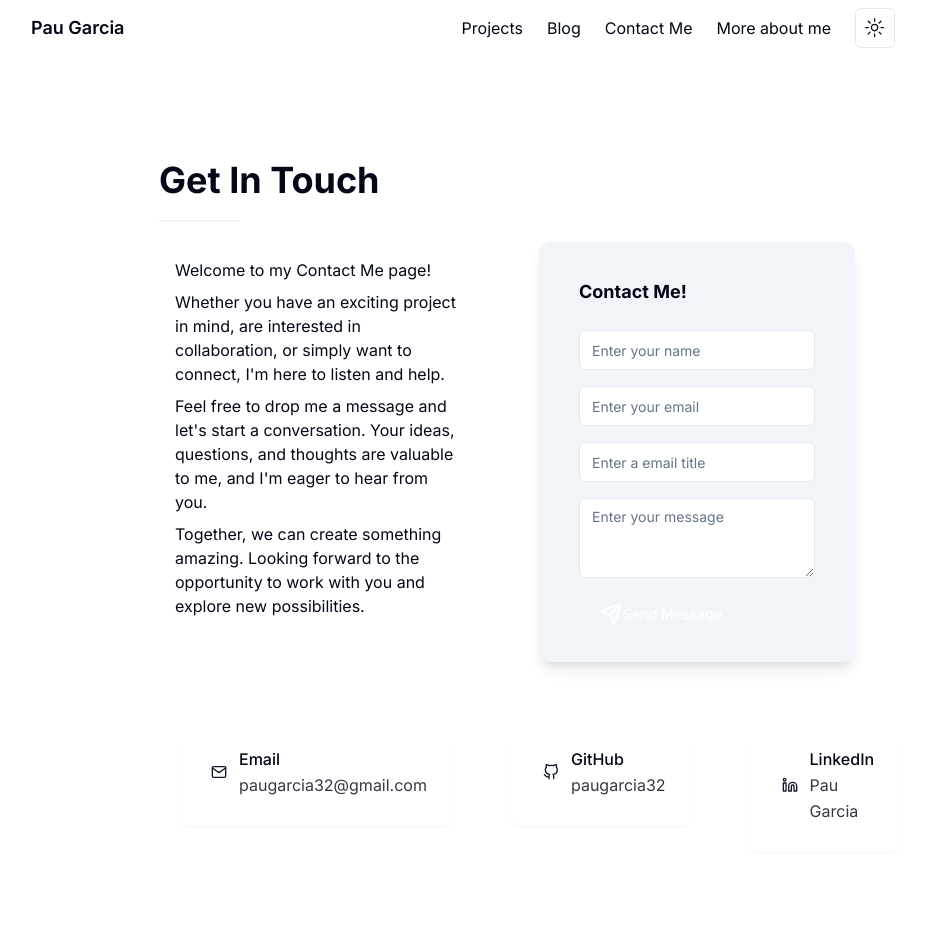
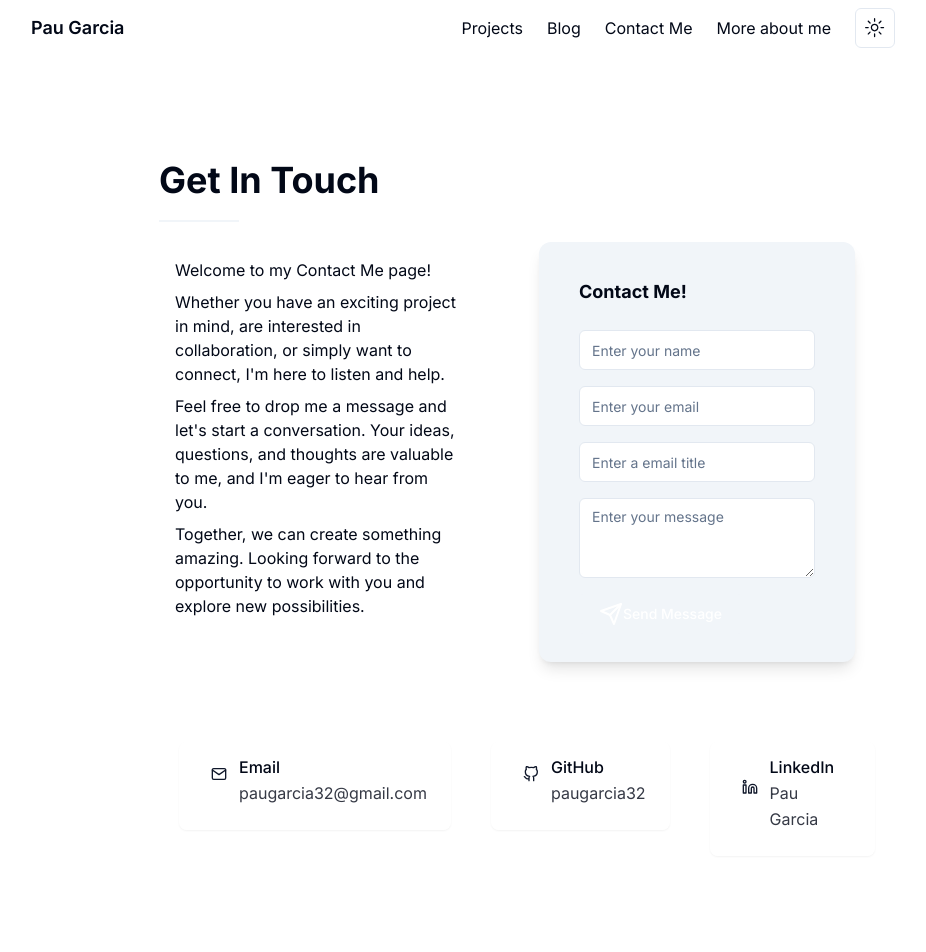
Before and after one commit to paugarcia32/paugarcia.dev, a Next.js app: page /contact in a window 1280 px wide. Shown: the top 952 px of the page, without its empty margins (177-1103 px from the left). Built offline with nearby package versions, Linux system fonts and the light colour scheme.

Commit message:
contact page

```diff
--- a/src/app/contact/page.tsx
+++ b/src/app/contact/page.tsx
@@ -1,9 +1,9 @@
 // pages/contact.tsx
 
 /* eslint-disable react/no-unescaped-entities */
-import React from 'react';
-import ContactForm from '@/components/contact-form';
-import ContactCardBuilder from '@/components/ContactCardBuilder';
+import React from "react";
+import ContactForm from "@/components/contact-form";
+import ContactCardBuilder from "@/components/ContactCardBuilder";
 import { Divider } from "@/components/Divider";
 
 export default function Contact() {
@@ -11,17 +11,24 @@ export default function Contact() {
     <div className="w-screen max-w-4xl m-0 mx-auto leading-relaxed p-2.5 md:p-10 lg:p-20">
       <h1 className="text-4xl font-bold mb-5 font-title">Get In Touch</h1>
       <Divider />
-      <div className="flex flex-col md:flex-row gap-5 mb-5 w-full">
+      <div className="flex flex-col md:flex-row gap-5 mb-5 w-full ">
         <div className="md:mt-4 mx-4">
-          <p className="font-body text-base mb-2">Welcome to my Contact Me page!</p>
           <p className="font-body text-base mb-2">
-            Whether you have an exciting project in mind, are interested in collaboration, or simply want to connect, I'm here to listen and help.
+            Welcome to my Contact Me page!
           </p>
           <p className="font-body text-base mb-2">
-            Feel free to drop me a message and let's start a conversation. Your ideas, questions, and thoughts are valuable to me, and I'm eager to hear from you.
+            Whether you have an exciting project in mind, are interested in
+            collaboration, or simply want to connect, I'm here to listen and
+            help.
           </p>
           <p className="font-body text-base mb-2">
-            Together, we can create something amazing. Looking forward to the opportunity to work with you and explore new possibilities.
+            Feel free to drop me a message and let's start a conversation. Your
+            ideas, questions, and thoughts are valuable to me, and I'm eager to
+            hear from you.
+          </p>
+          <p className="font-body text-base mb-2">
+            Together, we can create something amazing. Looking forward to the
+            opportunity to work with you and explore new possibilities.
           </p>
         </div>
         <ContactForm />
--- a/src/components/ContactCardBuilder.tsx
+++ b/src/components/ContactCardBuilder.tsx
@@ -1,7 +1,7 @@
 // components/ContactCardBuilder.tsx
 
-import React from 'react';
-import { ContactCard } from './cards';
+import React from "react";
+import { ContactCard } from "./cards";
 import { FiMail, FiGithub, FiLinkedin } from "react-icons/fi";
 
 const contactInfo = [
@@ -9,27 +9,33 @@ const contactInfo = [
     icon: <FiMail />,
     site: "Email",
     username: "paugarcia32@gmail.com",
-    link: "mailto:paugarcia32@gmail.com"
+    link: "mailto:paugarcia32@gmail.com",
   },
   {
     icon: <FiGithub />,
     site: "GitHub",
     username: "paugarcia32",
-    link: "https://github.com/paugarcia32"
+    link: "https://github.com/paugarcia32",
   },
   {
     icon: <FiLinkedin />,
     site: "LinkedIn",
     username: "Pau Garcia",
-    link: "https://www.linkedin.com/in/pau-garcia-513817287/"
-  }
+    link: "https://www.linkedin.com/in/paugarcia32/",
+  },
 ];
 
 const ContactCardBuilder: React.FC = () => {
   return (
-    <div className="flex flex-col md:flex-row gap-5 my-20">
+    <div className="flex flex-col md:flex-row g-2 my-20">
       {contactInfo.map((info, index) => (
-        <ContactCard key={index} icon={info.icon} site={info.site} username={info.username} link={info.link} />
+        <ContactCard
+          key={index}
+          icon={info.icon}
+          site={info.site}
+          username={info.username}
+          link={info.link}
+        />
       ))}
     </div>
   );
--- a/src/components/cards.tsx
+++ b/src/components/cards.tsx
@@ -246,14 +246,14 @@ export const ContactCard: React.FC<ContactCardProps> = ({
   link,
 }) => {
   const CardContentElement = (
-    <Card className="border-none bg-background/60 dark:bg-default-100/50 mx-20 md:mx-5">
+    <Card className="border-none bg-background/60 dark:bg-default-100/50 mx-20 md:mx-5 hover:bg-secondary">
       <CardContent>
         <div className="flex items-center justify-center">
           <div className="text-primary mx-2">{icon}</div>
           <div className="flex flex-col">
-            <div className="flex flex-col gap-0 ml-1">
+            <div className="flex flex-col gap-0 ml-1 mt-2">
               <h1 className="text-large font-medium mt-1">{site}</h1>
-              <p className="text-small text-foreground/80 mb-1">{username}</p>
+              <p className="text-small text-foreground/80">{username}</p>
             </div>
           </div>
         </div>
```
